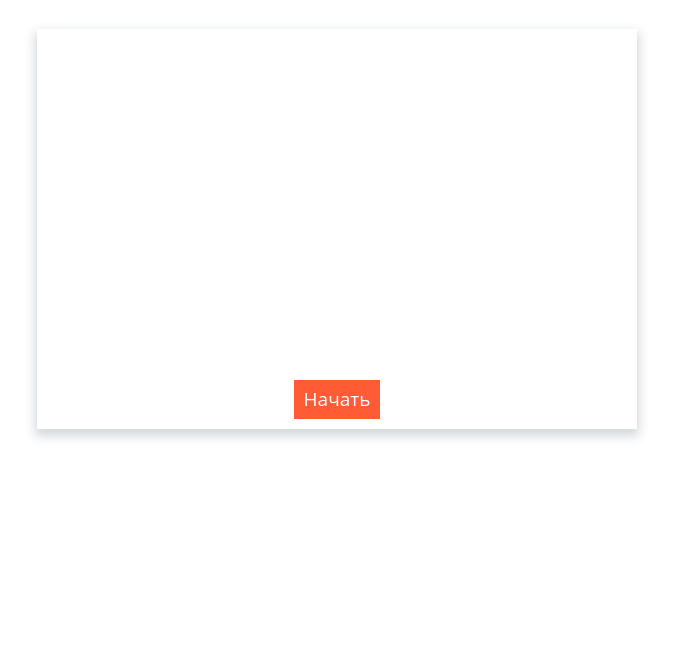
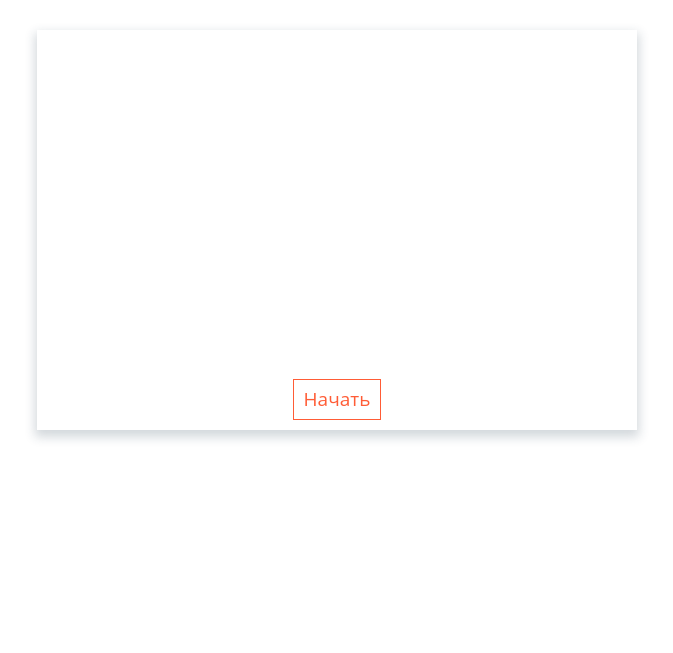
Before and after one commit to FarMK1703/landing-page-school, a plain HTML site: page index.html in a window 1280 px wide. In both pictures the pointer is over the button "Начать". Shown: the top 653 px of the page, without its empty margins (303-976 px from the left). Drawn offline with nearby package versions, Linux system fonts and the light colour scheme.

Commit message:
quiz changed

```diff
--- a/style.css
+++ b/style.css
@@ -434,6 +434,7 @@ main .quiz .quiz-game #quiz-btn{
   font-size: 19px;
   padding: 10px;
   background-color: #FF5C36;
+  border: 1px solid transparent;
   color: #fff;
 }
 main .quiz .quiz-game .nav_btns{
@@ -453,6 +454,12 @@ main .quiz .quiz-game #reload{
   background-color: #FF5C36;
   color: #fff;
   display: none;
+  border: 1px solid transparent;
+}
+main .quiz .quiz-game #reload:hover,main .quiz .quiz-game .nav_btns button:hover,main .quiz .quiz-game #quiz-btn:hover{
+  background-color: transparent;
+  border: 1px solid #FF5C36;
+  color: #FF5C36;
 }
 
 main .quiz .quiz-game .nav_btns button{
@@ -460,6 +467,7 @@ main .quiz .quiz-game .nav_btns button{
   padding: 10px;
   background-color: #FF5C36;
   color: #fff;
+  border: 1px solid transparent;
 }
 
 main .quiz .quiz-game-answers{
```
